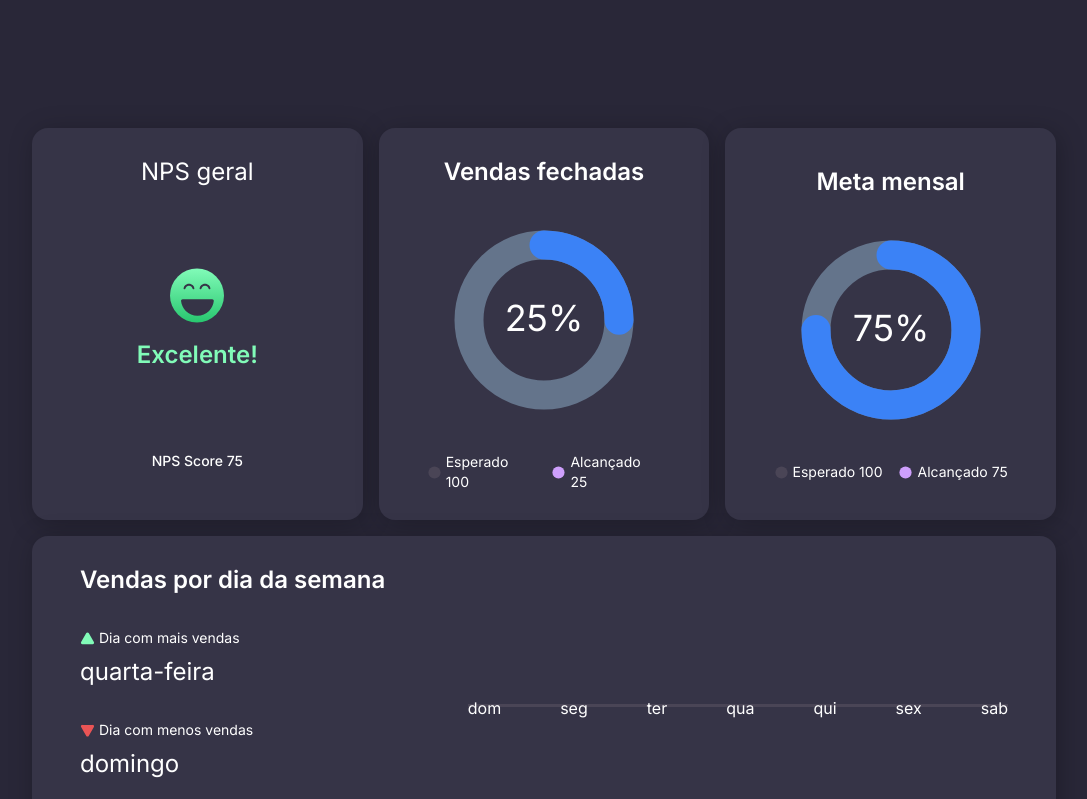
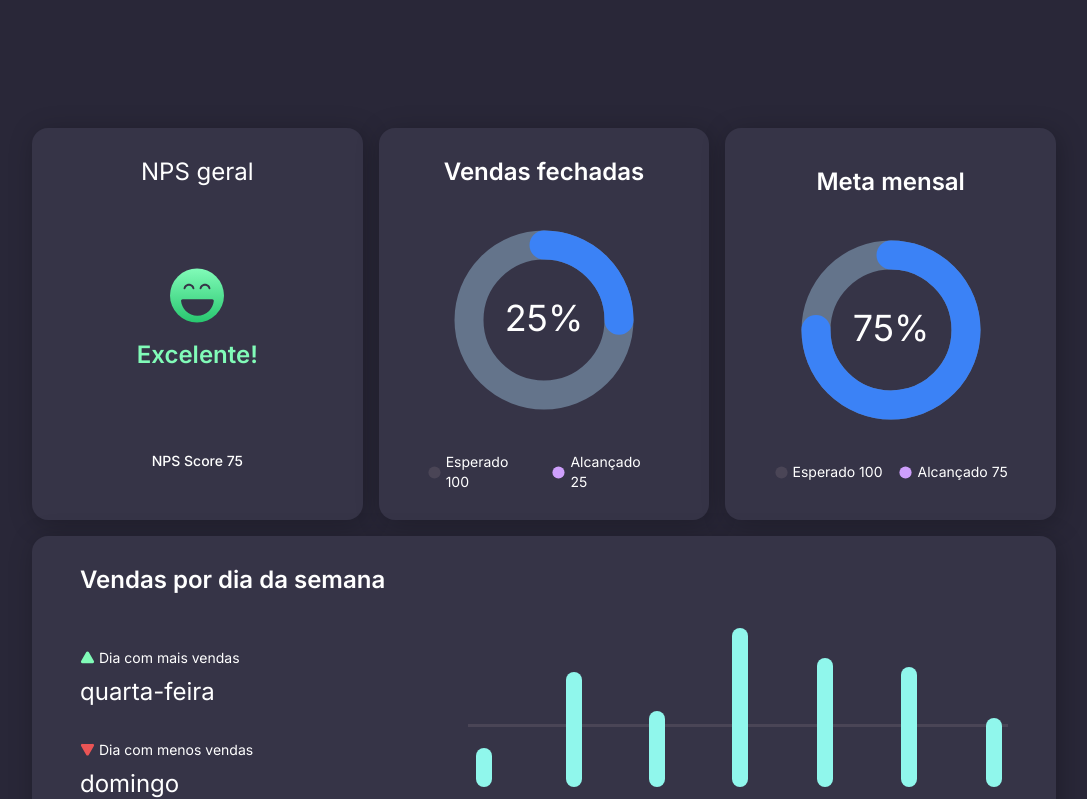
Before and after one commit to wellserrano/dashboard, a Next.js app: page / in a window 1280 px wide. Shown: the top 799 px of the page, without its empty margins (96-1183 px from the left). Built offline with nearby package versions, Linux system fonts and the light colour scheme.

Commit message:
fix: graph bars correctly styled

```diff
--- a/components/GraphBarVert.tsx
+++ b/components/GraphBarVert.tsx
@@ -1,14 +1,18 @@
+import React from 'react'
+
 interface DataProps {
-  weekday: string
-  height: string
+  data: {
+    weekday: string
+    height: string
+  }[]
 }
 
-export default function GraphBarVert({ data }: { data: DataProps[] }) {
+const GraphBarVert: React.FC<DataProps> = ({ data }) => {
 
   console.log(data)
 
   return (
-    <div className="relative flex justify-between z-10 gap-[59px]">
+    <div className="relative flex items-baseline justify-between z-10 gap-[59px]">
 
       <div className="absolute h-[3px] w-full bg-[#4A4556] -z-10 top-1/2" />
 
@@ -16,11 +20,10 @@ export default function GraphBarVert({ data }: { data: DataProps[] }) {
         data &&
         data.map( e => {
 
-          const barStyle = `w-4 h-[${e.height}px] bg-[#90F7EC] rounded-full`
-
+          const barStyle = `w-4 bg-[#90F7EC] rounded-full`
           return (
             <div key={e.weekday} className="flex flex-col gap-2 items-center justify-center">
-              <div className={ barStyle } />
+              <div className={ barStyle } style={{height: `${e.height}px`}}/>
               <span>{e.weekday}</span>
             </div>
           )
@@ -30,3 +33,5 @@ export default function GraphBarVert({ data }: { data: DataProps[] }) {
     </div>
   )
 }
+
+export default GraphBarVert
--- a/components/Panel.tsx
+++ b/components/Panel.tsx
@@ -25,12 +25,12 @@ const Panel: React.FC = () => {
         <div>
           <GraphBarVert data={[
             {weekday: 'dom', height: '39'},
-            {weekday: 'seg', height: '39'},
-            {weekday: 'ter', height: '39'},
-            {weekday: 'qua', height: '39'},
-            {weekday: 'qui', height: '39'},
-            {weekday: 'sex', height: '39'},
-            {weekday: 'sab', height: '39'},
+            {weekday: 'seg', height: '115'},
+            {weekday: 'ter', height: '76'},
+            {weekday: 'qua', height: '159'},
+            {weekday: 'qui', height: '129'},
+            {weekday: 'sex', height: '120'},
+            {weekday: 'sab', height: '69'},
           ]}/>
           {/* <Image src='/chart-test.png' alt='chat example' width={523} height={186}/> */}
         </div>
```
